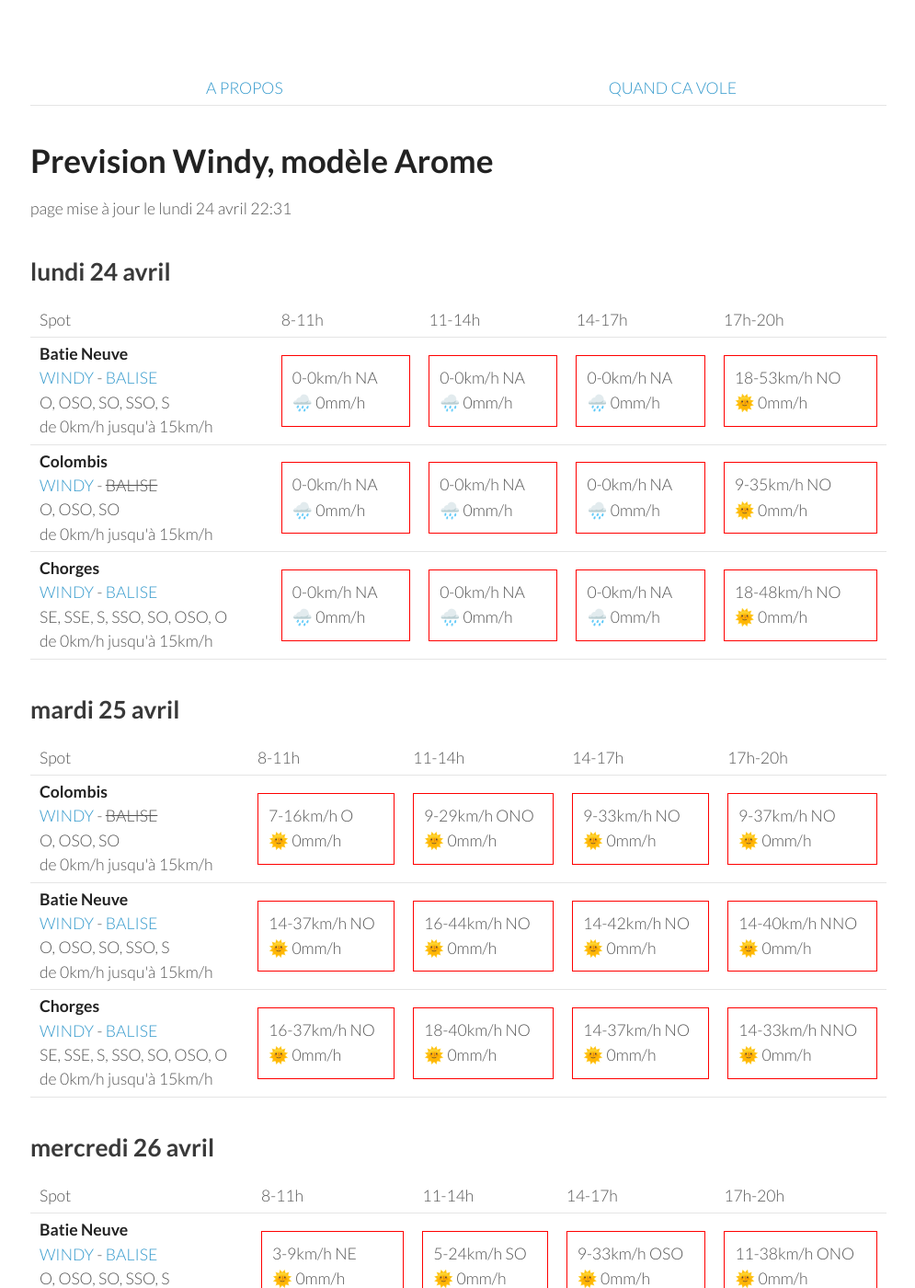
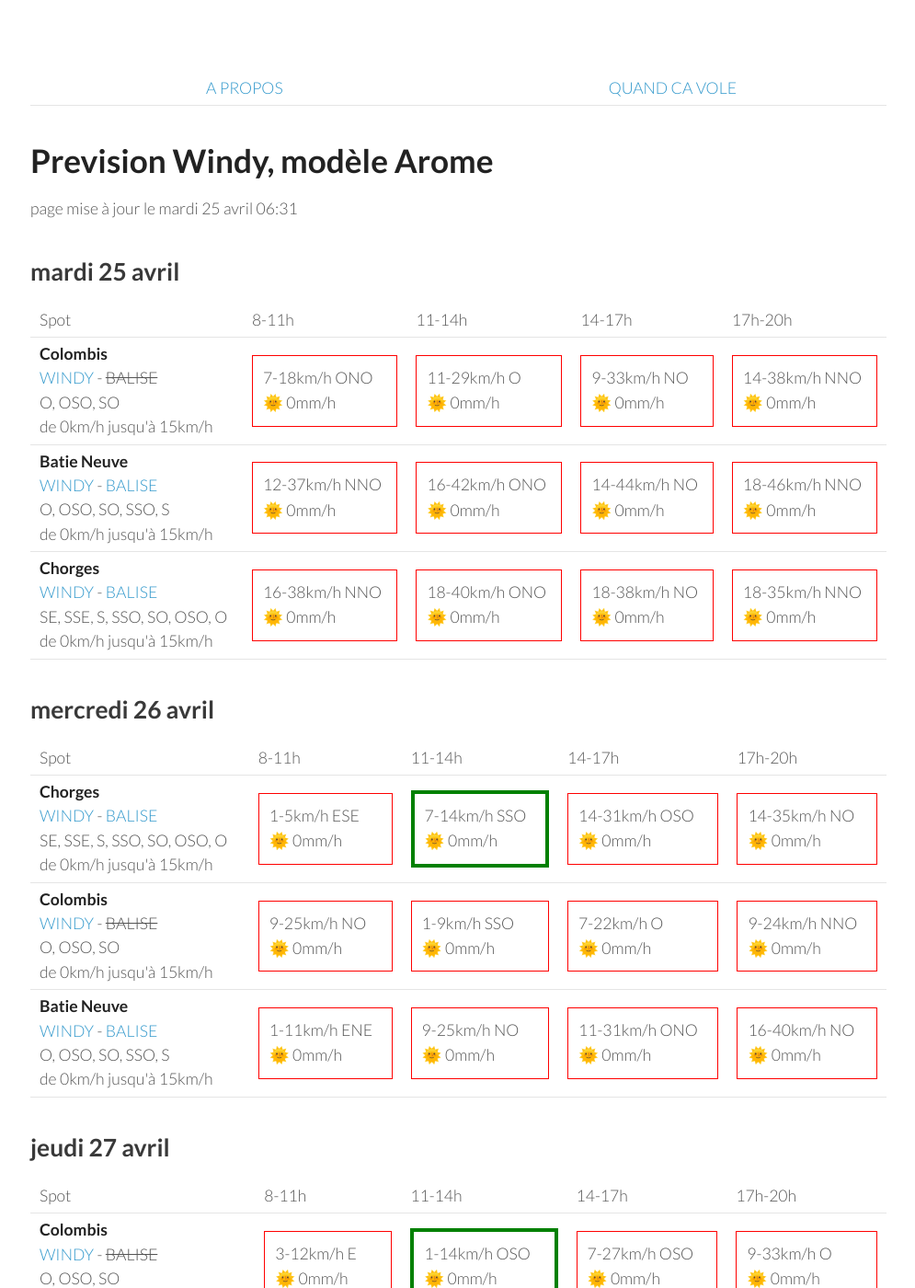
Before and after one commit to parapente-dans-le-nord/parapente-dans-le-nord.github.io, a Jekyll site: the page built from serre_poncon.markdown, in a window 1280 px wide and 1400 px high. Shown: the whole window at 92% size, without its empty margins (25-1020 px from the left). Built offline with Jekyll 4.4.1, drawn with Linux system fonts in a browser that asks for light colours; some of the changed text lies outside the part shown.

Commit message:
update index.markdown

```diff
--- a/serre_poncon.markdown
+++ b/serre_poncon.markdown
@@ -7,51 +7,8 @@ title:  "Tous les spots"
 {: .links}
 
 # Prevision Windy, modèle Arome
-page mise à jour le lundi 24 avril 22:31
+page mise à jour le mardi 25 avril 06:31
 
-## lundi 24 avril
-
-{::nomarkdown}
-<table>
-  <tbody>
-    <tr>
-      <td>Spot</td>
-      <td>8-11h</td>
-      <td>11-14h</td>
-      <td>14-17h</td>
-      <td>17h-20h</td>
-    </tr>
-<tr>
-        <td><strong>Batie Neuve</strong><br><a href="https://windy.com/44.584/6.236?44.559,6.262,10,m:eTtagly">WINDY</a> - <span class=""><a href="https://www.openwindmap.org/PP554">BALISE</a> </span><br> <span class="vent-favorable">O, OSO, SO, SSO, S</span><br><span class="force-vent">de 0km/h jusqu'à 15km/h</span> </td>
-
-            <td><div class="not-flyable"><p>0-0km/h NA</p><p>🌧️ 0mm/h</p></div></td>
-            <td><div class="not-flyable"><p>0-0km/h NA</p><p>🌧️ 0mm/h</p></div></td>
-            <td><div class="not-flyable"><p>0-0km/h NA</p><p>🌧️ 0mm/h</p></div></td>
-            <td><div class="not-flyable"><p>18-53km/h NO</p><p>🌞 0mm/h</p></div></td>
-
-    </tr>
-<tr>
-        <td><strong>Colombis</strong><br><a href="https://windy.com/44.494/6.216?44.559,6.262,10">WINDY</a> - <span class="no-balise"> BALISE </span><br> <span class="vent-favorable">O, OSO, SO</span><br><span class="force-vent">de 0km/h jusqu'à 15km/h</span> </td>
-
-            <td><div class="not-flyable"><p>0-0km/h NA</p><p>🌧️ 0mm/h</p></div></td>
-            <td><div class="not-flyable"><p>0-0km/h NA</p><p>🌧️ 0mm/h</p></div></td>
-            <td><div class="not-flyable"><p>0-0km/h NA</p><p>🌧️ 0mm/h</p></div></td>
-            <td><div class="not-flyable"><p>9-35km/h NO</p><p>🌞 0mm/h</p></div></td>
-
-    </tr>
-<tr>
-        <td><strong>Chorges</strong><br><a href="https://windy.com/44.578/6.280?44.559,6.262,10">WINDY</a> - <span class=""><a href="https://www.openwindmap.org/PP554">BALISE</a> </span><br> <span class="vent-favorable">SE, SSE, S, SSO, SO, OSO, O</span><br><span class="force-vent">de 0km/h jusqu'à 15km/h</span> </td>
-
-            <td><div class="not-flyable"><p>0-0km/h NA</p><p>🌧️ 0mm/h</p></div></td>
-            <td><div class="not-flyable"><p>0-0km/h NA</p><p>🌧️ 0mm/h</p></div></td>
-            <td><div class="not-flyable"><p>0-0km/h NA</p><p>🌧️ 0mm/h</p></div></td>
-            <td><div class="not-flyable"><p>18-48km/h NO</p><p>🌞 0mm/h</p></div></td>
-
-    </tr>
-
-</tbody>
-</table>
-{:/}
 ## mardi 25 avril
 
 {::nomarkdown}
@@ -67,30 +24,30 @@ page mise à jour le lundi 24 avril 22:31
 <tr>
         <td><strong>Colombis</strong><br><a href="https://windy.com/44.494/6.216?44.559,6.262,10">WINDY</a> - <span class="no-balise"> BALISE </span><br> <span class="vent-favorable">O, OSO, SO</span><br><span class="force-vent">de 0km/h jusqu'à 15km/h</span> </td>
 
-            <td><div class="not-flyable"><p>7-16km/h O</p><p>🌞 0mm/h</p></div></td>
-            <td><div class="not-flyable"><p>9-29km/h ONO</p><p>🌞 0mm/h</p></div></td>
+            <td><div class="not-flyable"><p>7-18km/h ONO</p><p>🌞 0mm/h</p></div></td>
+            <td><div class="not-flyable"><p>11-29km/h O</p><p>🌞 0mm/h</p></div></td>
             <td><div class="not-flyable"><p>9-33km/h NO</p><p>🌞 0mm/h</p></div></td>
-            <td><div class="not-flyable"><p>9-37km/h NO</p><p>🌞 0mm/h</p></div></td>
+            <td><div class="not-flyable"><p>14-38km/h NNO</p><p>🌞 0mm/h</p></div></td>
 
 
     </tr>
 <tr>
         <td><strong>Batie Neuve</strong><br><a href="https://windy.com/44.584/6.236?44.559,6.262,10,m:eTtagly">WINDY</a> - <span class=""><a href="https://www.openwindmap.org/PP554">BALISE</a> </span><br> <span class="vent-favorable">O, OSO, SO, SSO, S</span><br><span class="force-vent">de 0km/h jusqu'à 15km/h</span> </td>
 
-            <td><div class="not-flyable"><p>14-37km/h NO</p><p>🌞 0mm/h</p></div></td>
-            <td><div class="not-flyable"><p>16-44km/h NO</p><p>🌞 0mm/h</p></div></td>
-            <td><div class="not-flyable"><p>14-42km/h NO</p><p>🌞 0mm/h</p></div></td>
-            <td><div class="not-flyable"><p>14-40km/h NNO</p><p>🌞 0mm/h</p></div></td>
+            <td><div class="not-flyable"><p>12-37km/h NNO</p><p>🌞 0mm/h</p></div></td>
+            <td><div class="not-flyable"><p>16-42km/h ONO</p><p>🌞 0mm/h</p></div></td>
+            <td><div class="not-flyable"><p>14-44km/h NO</p><p>🌞 0mm/h</p></div></td>
+            <td><div class="not-flyable"><p>18-46km/h NNO</p><p>🌞 0mm/h</p></div></td>
 
 
     </tr>
 <tr>
         <td><strong>Chorges</strong><br><a href="https://windy.com/44.578/6.280?44.559,6.262,10">WINDY</a> - <span class=""><a href="https://www.openwindmap.org/PP554">BALISE</a> </span><br> <span class="vent-favorable">SE, SSE, S, SSO, SO, OSO, O</span><br><span class="force-vent">de 0km/h jusqu'à 15km/h</span> </td>
 
-            <td><div class="not-flyable"><p>16-37km/h NO</p><p>🌞 0mm/h</p></div></td>
-            <td><div class="not-flyable"><p>18-40km/h NO</p><p>🌞 0mm/h</p></div></td>
-            <td><div class="not-flyable"><p>14-37km/h NO</p><p>🌞 0mm/h</p></div></td>
-            <td><div class="not-flyable"><p>14-33km/h NNO</p><p>🌞 0mm/h</p></div></td>
+            <td><div class="not-flyable"><p>16-38km/h NNO</p><p>🌞 0mm/h</p></div></td>
+            <td><div class="not-flyable"><p>18-40km/h ONO</p><p>🌞 0mm/h</p></div></td>
+            <td><div class="not-flyable"><p>18-38km/h NO</p><p>🌞 0mm/h</p></div></td>
+            <td><div class="not-flyable"><p>18-35km/h NNO</p><p>🌞 0mm/h</p></div></td>
 
 
     </tr>
@@ -111,32 +68,32 @@ page mise à jour le lundi 24 avril 22:31
       <td>17h-20h</td>
     </tr>
 <tr>
-        <td><strong>Batie Neuve</strong><br><a href="https://windy.com/44.584/6.236?44.559,6.262,10,m:eTtagly">WINDY</a> - <span class=""><a href="https://www.openwindmap.org/PP554">BALISE</a> </span><br> <span class="vent-favorable">O, OSO, SO, SSO, S</span><br><span class="force-vent">de 0km/h jusqu'à 15km/h</span> </td>
-
-            <td><div class="not-flyable"><p>3-9km/h NE</p><p>🌞 0mm/h</p></div></td>
-            <td><div class="not-flyable"><p>5-24km/h SO</p><p>🌞 0mm/h</p></div></td>
-            <td><div class="not-flyable"><p>9-33km/h OSO</p><p>🌞 0mm/h</p></div></td>
-            <td><div class="not-flyable"><p>11-38km/h ONO</p><p>🌞 0mm/h</p></div></td>
-
-
-    </tr>
-<tr>
         <td><strong>Chorges</strong><br><a href="https://windy.com/44.578/6.280?44.559,6.262,10">WINDY</a> - <span class=""><a href="https://www.openwindmap.org/PP554">BALISE</a> </span><br> <span class="vent-favorable">SE, SSE, S, SSO, SO, OSO, O</span><br><span class="force-vent">de 0km/h jusqu'à 15km/h</span> </td>
 
-            <td><div class="not-flyable"><p>3-5km/h ESE</p><p>🌞 0mm/h</p></div></td>
-            <td><div class="not-flyable"><p>5-24km/h SO</p><p>🌞 0mm/h</p></div></td>
-            <td><div class="not-flyable"><p>9-35km/h OSO</p><p>🌞 0mm/h</p></div></td>
-            <td><div class="not-flyable"><p>11-40km/h ONO</p><p>🌞 0mm/h</p></div></td>
+            <td><div class="not-flyable"><p>1-5km/h ESE</p><p>🌞 0mm/h</p></div></td>
+            <td><div class="flyable"><p>7-14km/h SSO</p><p>🌞 0mm/h</p></div></td>
+            <td><div class="not-flyable"><p>14-31km/h OSO</p><p>🌞 0mm/h</p></div></td>
+            <td><div class="not-flyable"><p>14-35km/h NO</p><p>🌞 0mm/h</p></div></td>
 
 
     </tr>
 <tr>
         <td><strong>Colombis</strong><br><a href="https://windy.com/44.494/6.216?44.559,6.262,10">WINDY</a> - <span class="no-balise"> BALISE </span><br> <span class="vent-favorable">O, OSO, SO</span><br><span class="force-vent">de 0km/h jusqu'à 15km/h</span> </td>
 
-            <td><div class="not-flyable"><p>5-18km/h NNO</p><p>🌞 0mm/h</p></div></td>
-            <td><div class="not-flyable"><p>3-16km/h SO</p><p>🌞 0mm/h</p></div></td>
-            <td><div class="not-flyable"><p>9-27km/h OSO</p><p>🌞 0mm/h</p></div></td>
-            <td><div class="not-flyable"><p>12-35km/h NO</p><p>🌞 0mm/h</p></div></td>
+            <td><div class="not-flyable"><p>9-25km/h NO</p><p>🌞 0mm/h</p></div></td>
+            <td><div class="not-flyable"><p>1-9km/h SSO</p><p>🌞 0mm/h</p></div></td>
+            <td><div class="not-flyable"><p>7-22km/h O</p><p>🌞 0mm/h</p></div></td>
+            <td><div class="not-flyable"><p>9-24km/h NNO</p><p>🌞 0mm/h</p></div></td>
+
+
+    </tr>
+<tr>
+        <td><strong>Batie Neuve</strong><br><a href="https://windy.com/44.584/6.236?44.559,6.262,10,m:eTtagly">WINDY</a> - <span class=""><a href="https://www.openwindmap.org/PP554">BALISE</a> </span><br> <span class="vent-favorable">O, OSO, SO, SSO, S</span><br><span class="force-vent">de 0km/h jusqu'à 15km/h</span> </td>
+
+            <td><div class="not-flyable"><p>1-11km/h ENE</p><p>🌞 0mm/h</p></div></td>
+            <td><div class="not-flyable"><p>9-25km/h NO</p><p>🌞 0mm/h</p></div></td>
+            <td><div class="not-flyable"><p>11-31km/h ONO</p><p>🌞 0mm/h</p></div></td>
+            <td><div class="not-flyable"><p>16-40km/h NO</p><p>🌞 0mm/h</p></div></td>
 
 
     </tr>
@@ -160,9 +117,9 @@ page mise à jour le lundi 24 avril 22:31
         <td><strong>Colombis</strong><br><a href="https://windy.com/44.494/6.216?44.559,6.262,10">WINDY</a> - <span class="no-balise"> BALISE </span><br> <span class="vent-favorable">O, OSO, SO</span><br><span class="force-vent">de 0km/h jusqu'à 15km/h</span> </td>
 
             <td><div class="not-flyable"><p>3-12km/h E</p><p>🌞 0mm/h</p></div></td>
-            <td><div class="flyable"><p>1-14km/h O</p><p>🌞 0mm/h</p></div></td>
-            <td><div class="not-flyable"><p>7-25km/h OSO</p><p>🌞 0mm/h</p></div></td>
-            <td><div class="not-flyable"><p>11-33km/h ONO</p><p>🌞 0mm/h</p></div></td>
+            <td><div class="flyable"><p>1-14km/h OSO</p><p>🌞 0mm/h</p></div></td>
+            <td><div class="not-flyable"><p>7-27km/h OSO</p><p>🌞 0mm/h</p></div></td>
+            <td><div class="not-flyable"><p>9-33km/h O</p><p>🌞 0mm/h</p></div></td>
 
 
     </tr>
@@ -170,9 +127,9 @@ page mise à jour le lundi 24 avril 22:31
         <td><strong>Batie Neuve</strong><br><a href="https://windy.com/44.584/6.236?44.559,6.262,10,m:eTtagly">WINDY</a> - <span class=""><a href="https://www.openwindmap.org/PP554">BALISE</a> </span><br> <span class="vent-favorable">O, OSO, SO, SSO, S</span><br><span class="force-vent">de 0km/h jusqu'à 15km/h</span> </td>
 
             <td><div class="not-flyable"><p>3-16km/h NE</p><p>🌞 0mm/h</p></div></td>
-            <td><div class="not-flyable"><p>3-20km/h SSO</p><p>🌞 0mm/h</p></div></td>
-            <td><div class="not-flyable"><p>9-33km/h SO</p><p>🌞 0mm/h</p></div></td>
-            <td><div class="not-flyable"><p>7-38km/h OSO</p><p>🌞 0mm/h</p></div></td>
+            <td><div class="not-flyable"><p>5-20km/h SSO</p><p>🌞 0mm/h</p></div></td>
+            <td><div class="not-flyable"><p>9-35km/h SO</p><p>🌞 0mm/h</p></div></td>
+            <td><div class="not-flyable"><p>7-38km/h OSO</p><p>🌧 0.2mm/h</p></div></td>
 
 
     </tr>
@@ -180,9 +137,9 @@ page mise à jour le lundi 24 avril 22:31
         <td><strong>Chorges</strong><br><a href="https://windy.com/44.578/6.280?44.559,6.262,10">WINDY</a> - <span class=""><a href="https://www.openwindmap.org/PP554">BALISE</a> </span><br> <span class="vent-favorable">SE, SSE, S, SSO, SO, OSO, O</span><br><span class="force-vent">de 0km/h jusqu'à 15km/h</span> </td>
 
             <td><div class="not-flyable"><p>3-16km/h NE</p><p>🌞 0mm/h</p></div></td>
-            <td><div class="not-flyable"><p>3-20km/h SSO</p><p>🌞 0mm/h</p></div></td>
-            <td><div class="not-flyable"><p>7-33km/h SO</p><p>🌞 0mm/h</p></div></td>
-            <td><div class="not-flyable"><p>7-38km/h OSO</p><p>🌞 0mm/h</p></div></td>
+            <td><div class="not-flyable"><p>3-20km/h SO</p><p>🌞 0mm/h</p></div></td>
+            <td><div class="not-flyable"><p>9-35km/h SO</p><p>🌞 0mm/h</p></div></td>
+            <td><div class="not-flyable"><p>7-38km/h OSO</p><p>🌧 0.2mm/h</p></div></td>
 
 
     </tr>
@@ -205,8 +162,8 @@ page mise à jour le lundi 24 avril 22:31
 <tr>
         <td><strong>Colombis</strong><br><a href="https://windy.com/44.494/6.216?44.559,6.262,10">WINDY</a> - <span class="no-balise"> BALISE </span><br> <span class="vent-favorable">O, OSO, SO</span><br><span class="force-vent">de 0km/h jusqu'à 15km/h</span> </td>
 
-            <td><div class="not-flyable"><p>5-16km/h E</p><p>🌞 0mm/h</p></div></td>
-            <td><div class="not-flyable"><p>1-16km/h ONO</p><p>🌞 0mm/h</p></div></td>
+            <td><div class="not-flyable"><p>5-14km/h E</p><p>🌞 0mm/h</p></div></td>
+            <td><div class="not-flyable"><p>1-16km/h OSO</p><p>🌞 0mm/h</p></div></td>
             <td><div class="not-flyable"><p>9-33km/h OSO</p><p>🌞 0mm/h</p></div></td>
             <td><div class="not-flyable"><p>11-35km/h O</p><p>🌞 0mm/h</p></div></td>
 
@@ -215,8 +172,8 @@ page mise à jour le lundi 24 avril 22:31
 <tr>
         <td><strong>Batie Neuve</strong><br><a href="https://windy.com/44.584/6.236?44.559,6.262,10,m:eTtagly">WINDY</a> - <span class=""><a href="https://www.openwindmap.org/PP554">BALISE</a> </span><br> <span class="vent-favorable">O, OSO, SO, SSO, S</span><br><span class="force-vent">de 0km/h jusqu'à 15km/h</span> </td>
 
-            <td><div class="not-flyable"><p>3-16km/h NE</p><p>🌞 0mm/h</p></div></td>
-            <td><div class="not-flyable"><p>3-22km/h SSO</p><p>🌞 0mm/h</p></div></td>
+            <td><div class="not-flyable"><p>3-12km/h NE</p><p>🌞 0mm/h</p></div></td>
+            <td><div class="not-flyable"><p>5-22km/h SO</p><p>🌞 0mm/h</p></div></td>
             <td><div class="not-flyable"><p>11-38km/h OSO</p><p>🌧 0.3mm/h</p></div></td>
             <td><div class="not-flyable"><p>9-40km/h O</p><p>🌧 0.2mm/h</p></div></td>
 
@@ -225,8 +182,8 @@ page mise à jour le lundi 24 avril 22:31
 <tr>
         <td><strong>Chorges</strong><br><a href="https://windy.com/44.578/6.280?44.559,6.262,10">WINDY</a> - <span class=""><a href="https://www.openwindmap.org/PP554">BALISE</a> </span><br> <span class="vent-favorable">SE, SSE, S, SSO, SO, OSO, O</span><br><span class="force-vent">de 0km/h jusqu'à 15km/h</span> </td>
 
-            <td><div class="not-flyable"><p>3-16km/h NE</p><p>🌞 0mm/h</p></div></td>
-            <td><div class="not-flyable"><p>3-24km/h SO</p><p>🌞 0mm/h</p></div></td>
+            <td><div class="not-flyable"><p>3-14km/h NE</p><p>🌞 0mm/h</p></div></td>
+            <td><div class="not-flyable"><p>5-24km/h SO</p><p>🌞 0mm/h</p></div></td>
             <td><div class="not-flyable"><p>11-40km/h OSO</p><p>🌧 0.3mm/h</p></div></td>
             <td><div class="not-flyable"><p>9-42km/h O</p><p>🌧 0.4mm/h</p></div></td>
 
```
